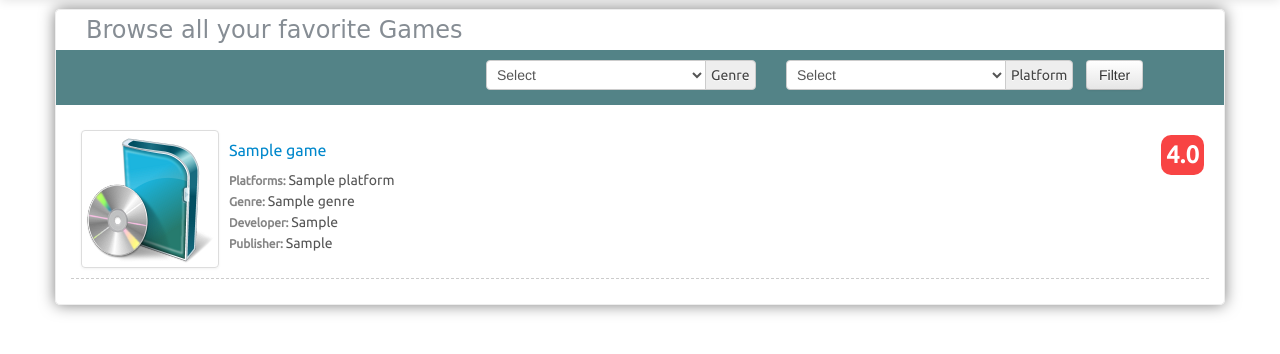
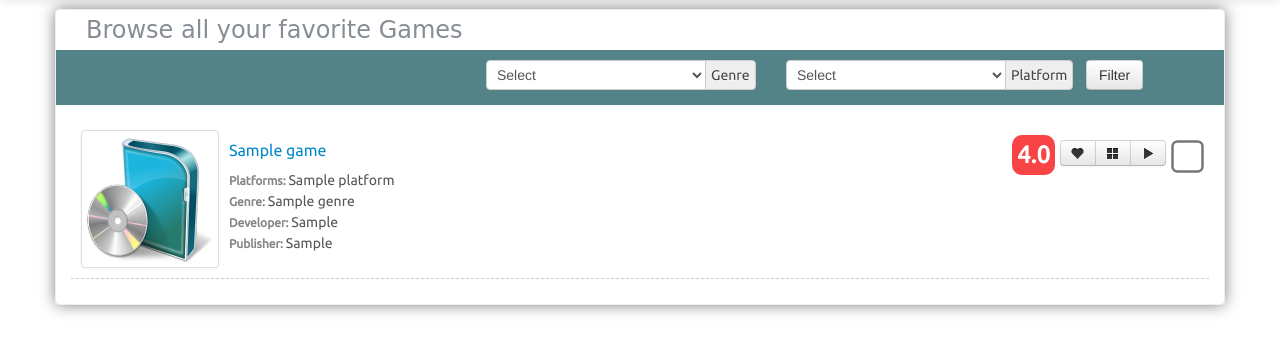
Before and after one commit to abhidevmumbai/checkit, a Django app: page /games/ in a window 1280 px wide. Shown: the part 41-395 px from the top of the page. Run offline with Django 3.2, Linux system fonts and the light colour scheme; a user stored in the database is signed in; tables that the repository leaves empty hold one stand-in row (values such as "Sample post"); some libraries are stand-ins or nearby versions; some web fonts are replaced.

Commit message:
Added ui elements in the game list page to add to user custom lists

```diff
--- a/static/css/main.css
+++ b/static/css/main.css
@@ -51,7 +51,7 @@ ul{ list-style-type: none;}
 	height: 100%;
 }
 .splash_view .splash{
-	background: #000 url('/static/images/splash/collage1.jpg') no-repeat center center;
+	background: #000 url('/static/img/splash/collage1.jpg') no-repeat center center;
 	background-size: 100%;
 	position: absolute;
 	width: 100%;
@@ -125,7 +125,13 @@ ul{ list-style-type: none;}
 	margin: 5px;
 	background: rgba(247, 22, 22, 0.8);
 }
-
+.gamelist .game input[type="checkbox"]{
+	-ms-transform: scale(2.5); /* IE */
+	-moz-transform: scale(2.5); /* FF */
+	-webkit-transform: scale(2.5); /* Safari and Chrome */
+	-o-transform: scale(2.5); /* Opera */
+	margin: 20px 15px;
+}
 /*Game Details*/
 .game_container{
 	margin: 0 auto;
--- a/static/js/main.js
+++ b/static/js/main.js
@@ -41,7 +41,7 @@ function switchWallpapers(){
         wall_no = 2;
     setInterval(function(){
         splash.animate({opacity: 0}, 'slow', function() {
-            $(this).css({'background-image': 'url(../static/images/splash/collage'+ wall_no +'.jpg)'}).animate({opacity: 1});
+            $(this).css({'background-image': 'url(../static/img/splash/collage'+ wall_no +'.jpg)'}).animate({opacity: 1});
             if(wall_no < len){
                 wall_no++;
             }else{
--- a/templates/gamelist.html
+++ b/templates/gamelist.html
@@ -41,7 +41,7 @@
 			{% for game in games %}
 				<div class="game row-fluid">
 					<div class="FL">
-						<img class="thumbnail ML10" data-src="holder.js/160x120" src="{% if game.thumbnail_url %}{{ game.thumbnail_url }}{% else %}../static/images/default_game_icon2.png{% endif %}" alt="{{ game.title }}">
+						<img class="thumbnail ML10" data-src="holder.js/160x120" src="{% if game.thumbnail_url %}{{ game.thumbnail_url }}{% else %}../static/img/default_game_icon2.png{% endif %}" alt="{{ game.title }}">
 					</div>
 					<div class="details FL">
 						<div class="title"><a href="{% url gamedetails game.id %}">{{ game.title }}</a></div>
@@ -62,6 +62,18 @@
 								<span>{{ game.publisher }}</span></li>
 						</ul>
 					</div>
+					{% if user.is_authenticated %}
+						<div class="FR" data-gameid="{{ game.id }}"><input class="check_game" type="checkbox" /></div>
+						<div class="actions FR">
+							<div class="btn-toolbar">
+								<div class="btn-group">
+									<a class="btn btn-small" href="#" title="Add to Favorites"><i class="icon-heart"></i></a>
+									<a class="btn btn-small" href="#" title="Mark as Owned"><i class="icon-th-large"></i></a>
+									<a class="btn btn-small" href="#" title="Mark as Played"><i class="icon-play"></i></a>
+								</div>
+							</div>
+						</div>
+					{% endif %}
 					<div class="rating FR"><span>{{ game.rating }}</span></div>
 				</div>
 			{% empty %}
@@ -87,3 +99,16 @@
 		{% endif %}
 	</div>
 {% endblock body%}
+
+{% block bottom_javascript%}
+	{{ block.super }}
+	<script type="text/javascript">
+		$(document).ready(function(){
+			$('.gamelist').on('click', '.check_game', function(){
+				var is_checked = $(this).is(':checked'),
+					game_id = $(this).parent().data('gameid');
+
+			});
+		});
+	</script>
+{% endblock bottom_javascript%}
```
Also changed, not shown: static/img/default_game_icon.png (renamed from static/images/default_game_icon.png), static/img/default_game_icon2.png (renamed from static/images/default_game_icon2.png), static/img/glyphicons-halflings-white.png (renamed from static/images/glyphicons-halflings-white.png), static/img/glyphicons-halflings.png (renamed from static/images/glyphicons-halflings.png), static/img/splash/collage1.jpg (renamed from static/images/splash/collage1.jpg), static/img/splash/collage2.jpg (renamed from static/images/splash/collage2.jpg), static/img/splash/collage3.jpg (renamed from static/images/splash/collage3.jpg), static/img/splash/collage4.jpg (renamed from static/images/splash/collage4.jpg).
